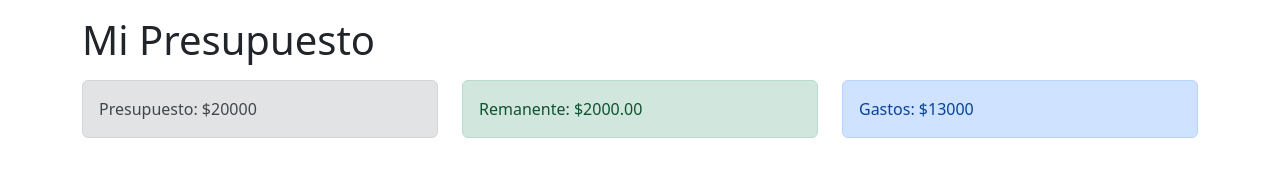
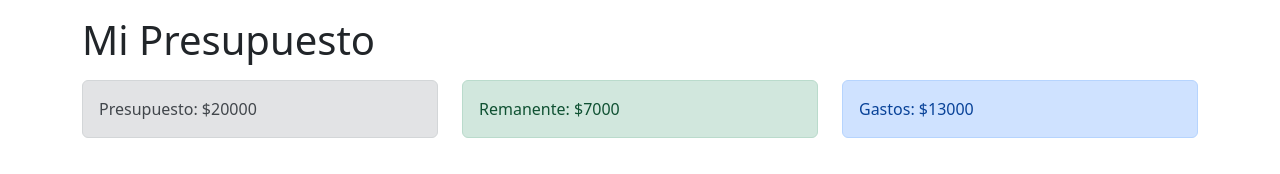
Before and after one commit to rivalcoba/react-bedu-prj, a React (Vite) app: page / in a window 1280 px wide. Shown: the top 174 px of the page. Built offline with nearby package versions, Linux system fonts and the light colour scheme.

Commit message:
🌟 Calc Remaining

```diff
--- a/src/components/Remaining.jsx
+++ b/src/components/Remaining.jsx
@@ -1,9 +1,22 @@
-import React from 'react';
+import React, { useContext } from 'react';
+import { AppContext } from '../context/AppContext';
 
 function Reamaining() {
+  // Obteniendo estado
+  const { expenses, budget } = useContext(AppContext);
+  const totalExpenses = expenses.reduce((prev, current) => {
+    let total = prev;
+    const expense = current;
+    total += expense.cost;
+    return total;
+  }, 0);
+  const alertType = totalExpenses > budget ? 'alert-danger' : 'alert-success';
   return (
-    <div className="alert alert-success">
-      <span>Remanente: $2000.00</span>
+    <div className={`alert ${alertType}`}>
+      <span>
+        Remanente: $
+        { budget - totalExpenses }
+      </span>
     </div>
   );
 }
```
